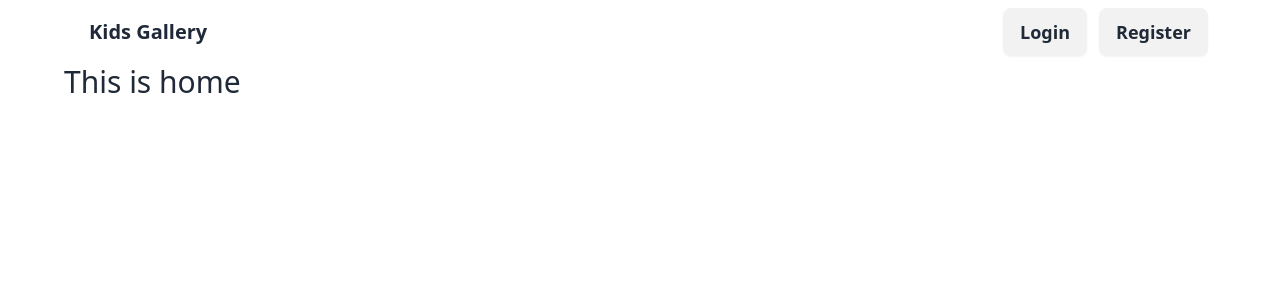
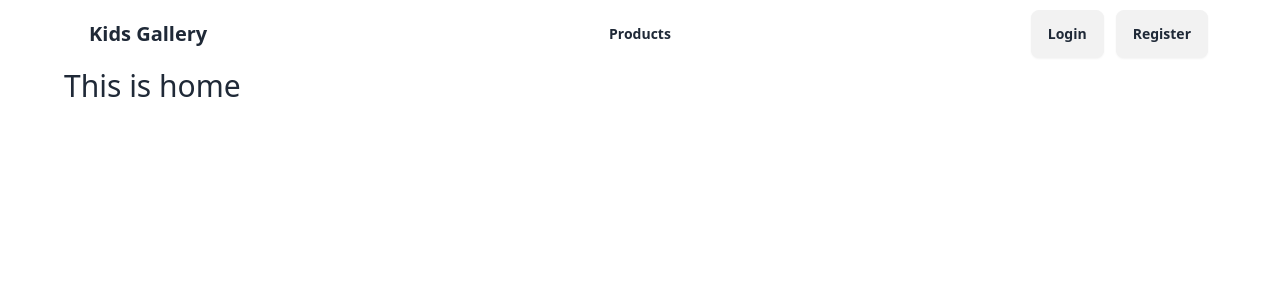
Before and after one commit to TinnyDatta/kids-gallery-client, a React (Vite) app: page / in a window 1280 px wide. Shown: the top 300 px of the page. Built offline with nearby package versions, Linux system fonts and the light colour scheme; no server answers.

Commit message:
added navlink

```diff
--- a/src/component/Navbar/Navbar.jsx
+++ b/src/component/Navbar/Navbar.jsx
@@ -4,7 +4,7 @@ const Navbar = () => {
     return (
           <div className="navbar bg-base-100">
   <div className="navbar-start">
-    {/* <div className="dropdown">
+    <div className="dropdown">
       <div tabIndex={0} role="button" className="btn btn-ghost lg:hidden">
         <svg
           xmlns="http://www.w3.org/2000/svg"
@@ -22,37 +22,19 @@ const Navbar = () => {
       <ul
         tabIndex={0}
         className="menu menu-sm dropdown-content bg-base-100 rounded-box z-[1] mt-3 w-52 p-2 shadow">
-        <li><a>Item 1</a></li>
-        <li>
-          <a>Parent</a>
-          <ul className="p-2">
-            <li><a>Submenu 1</a></li>
-            <li><a>Submenu 2</a></li>
-          </ul>
-        </li>
-        <li><a>Item 3</a></li>
+        <li><Link to='/'>Products</Link></li>
       </ul>
-    </div> */}
+    </div>
     <a className="btn btn-ghost text-xl font-bold">Kids Gallery</a>
   </div>
-  {/* <div className="navbar-center hidden lg:flex">
+  <div className="navbar-center hidden lg:flex">
     <ul className="menu menu-horizontal px-1">
-      <li><a>Item 1</a></li>
-      <li>
-        <details>
-          <summary>Parent</summary>
-          <ul className="p-2">
-            <li><a>Submenu 1</a></li>
-            <li><a>Submenu 2</a></li>
-          </ul>
-        </details>
-      </li>
-      <li><a>Item 3</a></li>
+      <li><Link to='/' className="font-bold">Products</Link></li>
     </ul>
-  </div> */}
+  </div>
   <div className="navbar-end">
-    <Link to='/login' className="btn mr-3 text-lg">Login</Link>
-    <Link to='/register' className="btn text-lg">Register</Link>
+    <Link to='/login' className="btn mr-3 font-bold">Login</Link>
+    <Link to='/register' className="btn font-bold">Register</Link>
   </div>
 </div>
     );
```
